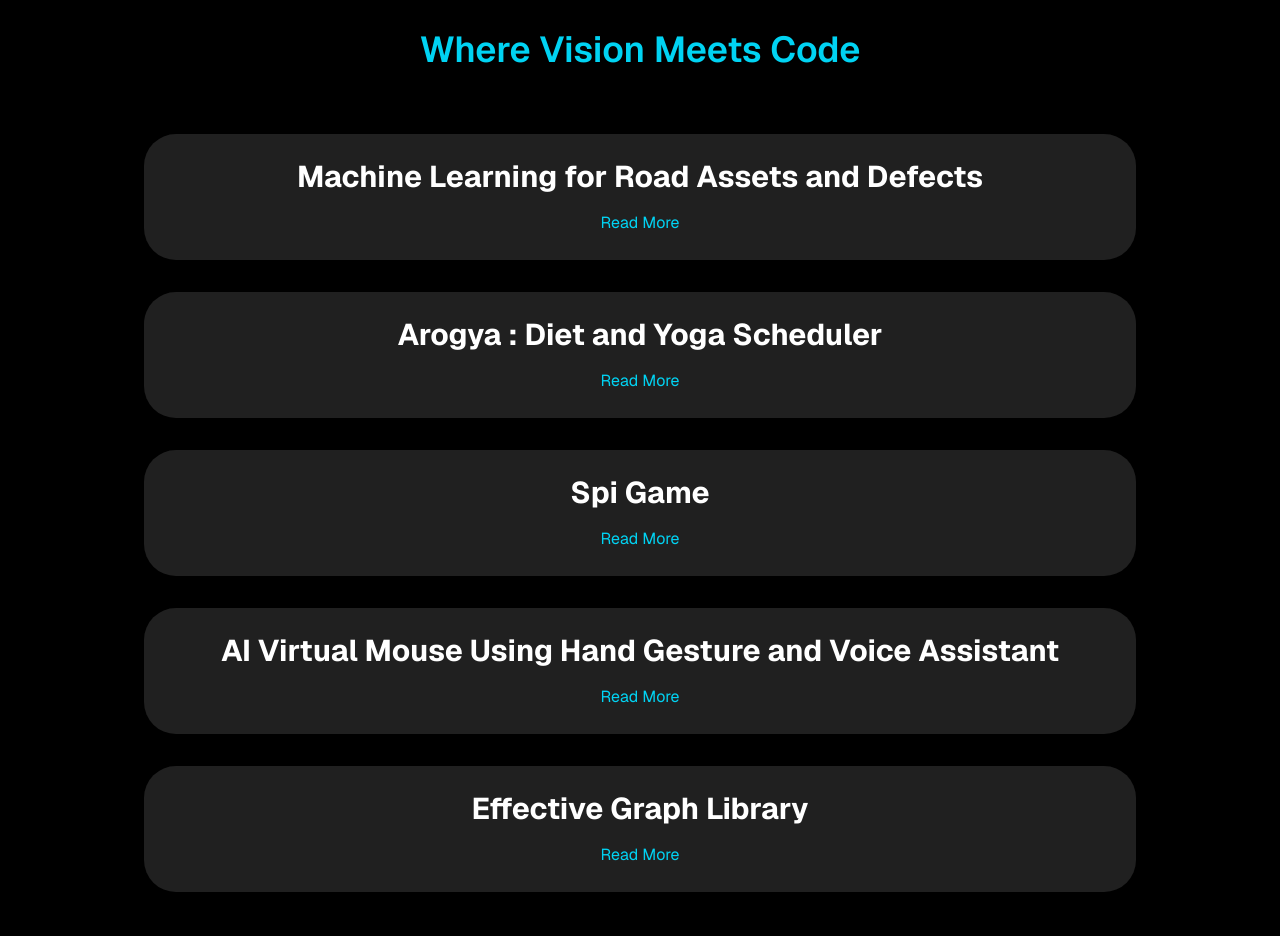
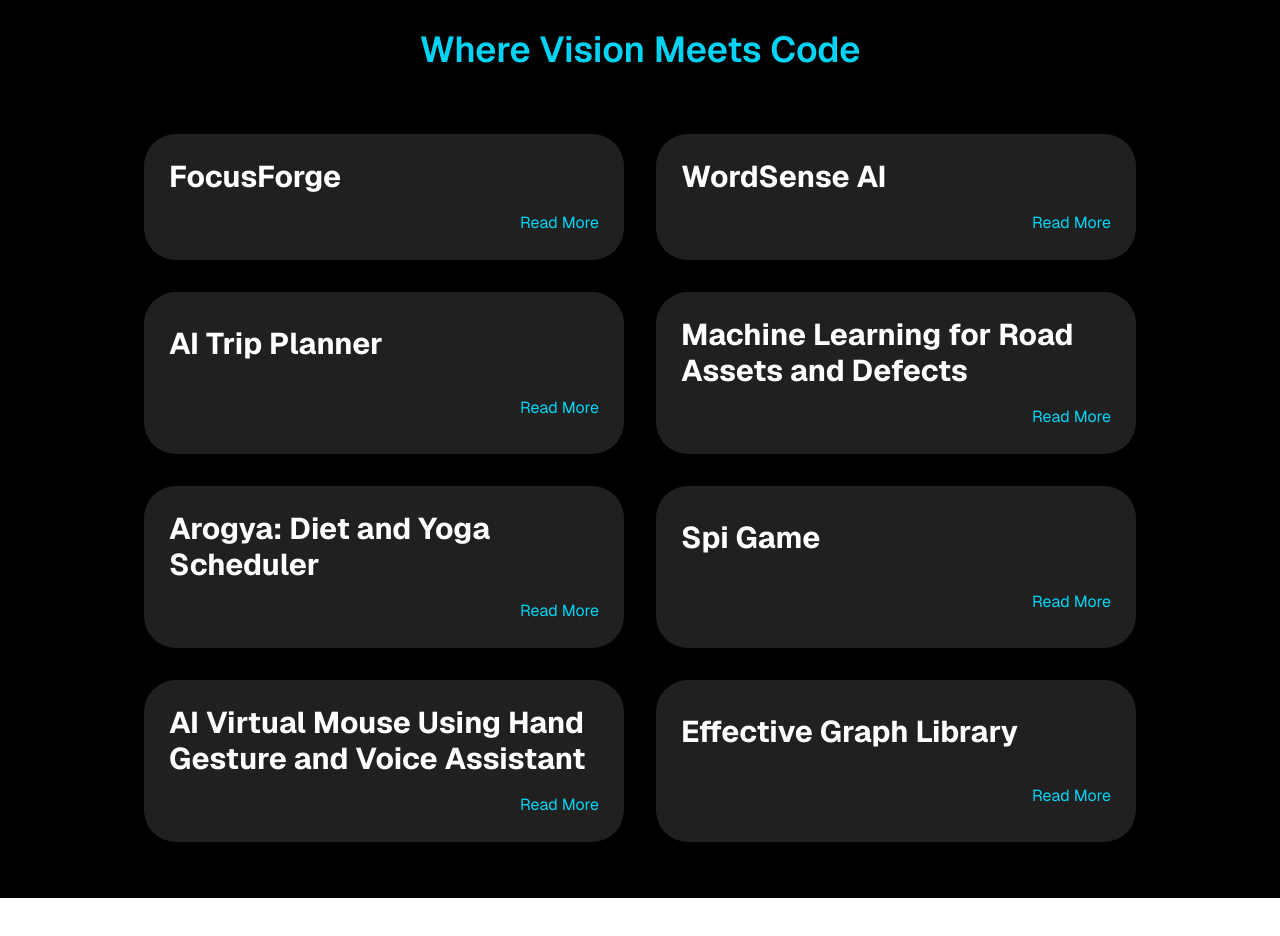
Before and after one commit to vedantbhamare-11/Portfolio-nextjs, a Next.js app: page / in a window 1280 px wide. Shown: the part 1460-2396 px from the top of the page. After the commit the page ends 2358 px from the top, so only its background shows below. Built offline with nearby package versions, Linux system fonts and the light colour scheme.

Commit message:
updated projects section

```diff
--- a/src/components/Projects.tsx
+++ b/src/components/Projects.tsx
@@ -1,18 +1,23 @@
-import React, { useState } from "react";
+import React from "react";
+import { useDispatch, useSelector } from "react-redux";
+import { toggleProjectDescription } from "../redux/projectsSlice";
+import { RootState } from "../redux/store";
 
 const Projects: React.FC = () => {
-  const [expandedProject, setExpandedProject] = useState<number | null>(null);
+  const dispatch = useDispatch();
+  const expandedProject = useSelector(
+    (state: RootState) => state.projects.expandedProject
+  );
+  const projects = useSelector((state: RootState) => state.projects.projects);
 
+  // Function to open the link when the card is clicked
   const openLink = (url: string) => {
     window.open(url, "_blank");
   };
 
+  // Function to toggle the project description visibility
   const toggleDescription = (projectId: number) => {
-    if (expandedProject === projectId) {
-      setExpandedProject(null); // Collapse if it's already expanded
-    } else {
-      setExpandedProject(projectId); // Expand the clicked project
-    }
+    dispatch(toggleProjectDescription(projectId));
   };
 
   return (
@@ -20,103 +25,32 @@ const Projects: React.FC = () => {
       <h2 className="text-4xl font-semibold text-center text-cyan-400 mb-12">
         Where Vision Meets Code
       </h2>
-      <div className="w-full flex p-4 flex-wrap max-w-5xl min-h-32 flex-col gap-8 container mx-auto">
-        {/* Project Cards */}
-        {/* Project 1 */}
-        <div
-          className="flex flex-col items-center justify-around w-full p-6 rounded-4xl bg-[#202020] border border-transparent transition duration-300 hover:border-cyan-500 hover:shadow-xl"
-        >
-          <h1 className="text-3xl font-bold text-white">
-            Machine Learning for Road Assets and Defects
-          </h1>
-          {expandedProject === 1 && (
-            <p className="text-white p-4 text-lg">
-              Implemented object detection for road asset monitoring and defect detection on Indian roads, following NHAI guidelines. Enhanced road safety by automatically identifying and classifying assets while detecting defects like potholes and cracks.
-            </p>
-          )}
-          <button
-            className="text-cyan-400 mt-4"
-            onClick={() => toggleDescription(1)}
+      <div className="w-full grid lg:grid-cols-2 flex p-4 flex-wrap max-w-5xl min-h-32 flex-col gap-8 container mx-auto">
+        {projects.map((project) => (
+          <div
+            key={project.id}
+            className="flex flex-col justify-around w-full p-6 rounded-4xl bg-[#202020] border border-transparent transition duration-300 hover:border-cyan-500 hover:shadow-xl"
+            onClick={() => openLink(project.link)} // Make the card clickable to the Notion link
           >
-            {expandedProject === 1 ? "Show Less" : "Read More"}
-          </button>
-        </div>
+            <h1 className="text-3xl font-bold text-white">{project.title}</h1>
 
-        {/* Project 2 */}
-        <div
-          className="flex flex-col items-center justify-around w-full p-6 rounded-4xl bg-[#202020] border border-transparent transition duration-300 hover:border-cyan-500 hover:shadow-xl"
-        >
-          <h1 className="text-3xl font-bold text-white">
-            Arogya : Diet and Yoga Scheduler
-          </h1>
-          {expandedProject === 2 && (
-            <p className="text-white p-4 text-lg">
-              This is the web-based Diet and Yoga Scheduler which uses a machine learning model to generate diet and yoga plans using users BMI and BMR for accurate plans.
-            </p>
-          )}
-          <button
-            className="text-cyan-400 mt-4"
-            onClick={() => toggleDescription(2)}
-          >
-            {expandedProject === 2 ? "Show Less" : "Read More"}
-          </button>
-        </div>
+            {/* Conditionally render the description based on the expanded state */}
+            {expandedProject === project.id && (
+              <p className="text-white text-lg">{project.description}</p>
+            )}
 
-        {/* Project 3 */}
-        <div
-          className="flex flex-col items-center justify-around w-full p-6 rounded-4xl bg-[#202020] border border-transparent transition duration-300 hover:border-cyan-500 hover:shadow-xl"
-        >
-          <h1 className="text-3xl font-bold text-white">Spi Game</h1>
-          {expandedProject === 3 && (
-            <p className="text-white p-4 text-lg">
-              Spi is a multiplayer life simulation game where players navigate life processes to proliferate their species online. The game ends when a player exhausts energy or available space, promoting fair play with equal control for all.
-            </p>
-          )}
-          <button
-            className="text-cyan-400 mt-4"
-            onClick={() => toggleDescription(3)}
-          >
-            {expandedProject === 3 ? "Show Less" : "Read More"}
-          </button>
-        </div>
-
-        {/* Project 4 */}
-        <div
-          className="flex flex-col items-center justify-around w-full p-6 rounded-4xl bg-[#202020] border border-transparent transition duration-300 hover:border-cyan-500 hover:shadow-xl"
-        >
-          <h1 className="text-3xl font-bold text-white">
-            AI Virtual Mouse Using Hand Gesture and Voice Assistant
-          </h1>
-          {expandedProject === 4 && (
-            <p className="text-white p-4 text-lg">
-              Explore the future of human-computer interaction with the AI Virtual Mouse. Effortlessly navigate your device using hand gestures and voice commands, revolutionizing productivity, accessibility, and security in a seamless integration across devices.
-            </p>
-          )}
-          <button
-            className="text-cyan-400 mt-4"
-            onClick={() => toggleDescription(4)}
-          >
-            {expandedProject === 4 ? "Show Less" : "Read More"}
-          </button>
-        </div>
-
-        {/* Project 5 */}
-        <div
-          className="flex flex-col items-center justify-around w-full p-6 rounded-4xl bg-[#202020] border border-transparent transition duration-300 hover:border-cyan-500 hover:shadow-xl"
-        >
-          <h1 className="text-3xl font-bold text-white">Effective Graph Library</h1>
-          {expandedProject === 5 && (
-            <p className="text-white p-4 text-lg">
-              It is an open-source graph library which includes different types of graph algorithms. This library was implemented in the C++ language.
-            </p>
-          )}
-          <button
-            className="text-cyan-400 mt-4"
-            onClick={() => toggleDescription(5)}
-          >
-            {expandedProject === 5 ? "Show Less" : "Read More"}
-          </button>
-        </div>
+            {/* Read More / Show Less Button */}
+            <button
+              className="text-cyan-400 mt-4 flex justify-end"
+              onClick={(e) => {
+                e.stopPropagation(); // Prevent the click from triggering the card link
+                toggleDescription(project.id);
+              }}
+            >
+              {expandedProject === project.id ? "Show Less" : "Read More"}
+            </button>
+          </div>
+        ))}
       </div>
     </section>
   );
```
